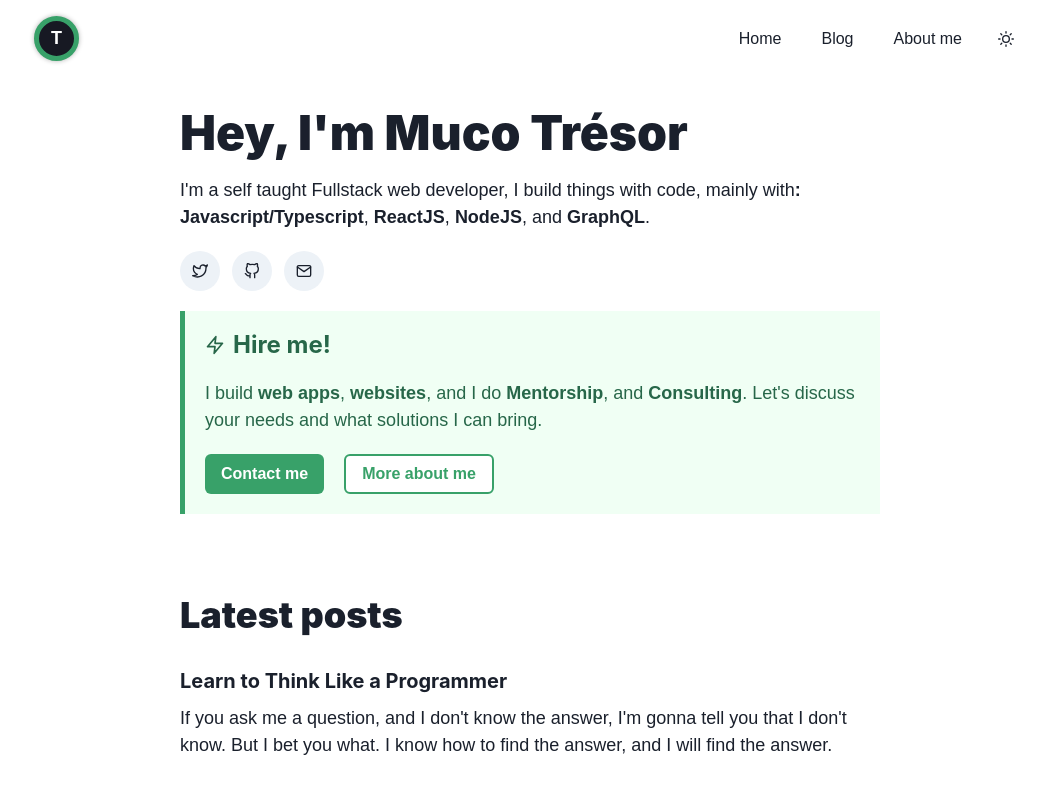
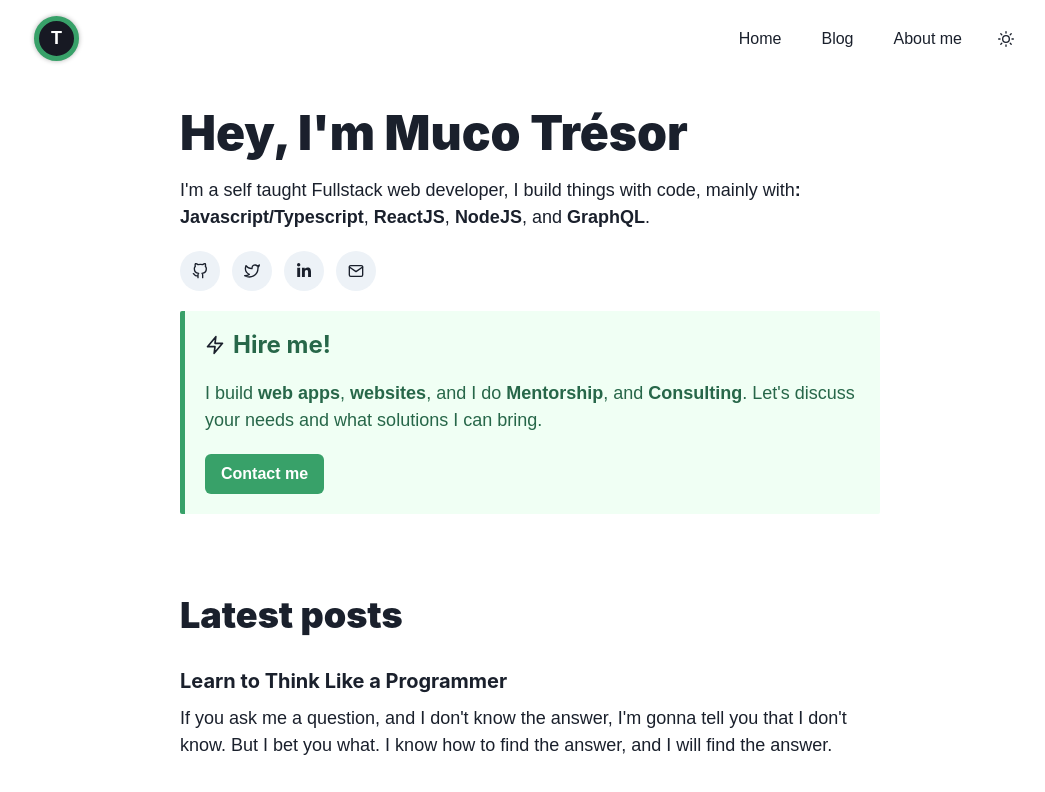
Before and after one commit to muco-rolle/mucotresor.com, a Next.js app: page / in a window 1280 px wide. Shown: the top 792 px of the page, without its empty margins (110-1155 px from the left). Built offline with nearby package versions, Linux system fonts and the light colour scheme; a small style sheet from the web is missing.

Commit message:
feat: change color of the Alert component on the dark mode.

```diff
--- a/src/pages/index.tsx
+++ b/src/pages/index.tsx
@@ -6,6 +6,8 @@ import {
     Icon,
     IconButton,
     Text,
+    Tooltip,
+    useColorModeValue,
     VStack,
 } from '@chakra-ui/react';
 import NextLink from 'next/link';
@@ -17,6 +19,7 @@ import { Routes } from '@config';
 import Link from 'next/link';
 
 import { FiTwitter, FiGithub, FiMail } from 'react-icons/fi';
+import { FaWhatsapp, FaLinkedinIn } from 'react-icons/fa';
 
 type HomePageProps = { posts: Posts };
 const HomePage = ({ posts }: HomePageProps) => {
@@ -45,18 +48,28 @@ const HomePage = ({ posts }: HomePageProps) => {
                             <HStack spacing={3}>
                                 <IconButton
                                     as="a"
+                                    href="https://github.com/muco-rolle"
+                                    aria-label="Github"
+                                    icon={<FiGithub />}
+                                    borderRadius="100%"
+                                />
+
+                                <IconButton
+                                    as="a"
                                     href="https://twitter.com/dev_muco"
                                     aria-label="Twitter"
                                     borderRadius="100%"
                                     icon={<FiTwitter />}
                                 />
+
                                 <IconButton
                                     as="a"
-                                    href="https://github.com/muco-rolle"
-                                    aria-label="Github"
-                                    icon={<FiGithub />}
+                                    href="https://www.linkedin.com/in/muco-tresor-949b131a7/"
+                                    aria-label="Twitter"
                                     borderRadius="100%"
+                                    icon={<FaLinkedinIn />}
                                 />
+
                                 <IconButton
                                     as="a"
                                     href="mailto:mucotresor@gmail.com"
@@ -68,9 +81,13 @@ const HomePage = ({ posts }: HomePageProps) => {
                         </HStack>
                     </Box>
                     <Box
-                        bg="green.50"
+                        borderRadius="sm"
+                        bg={useColorModeValue('green.50', 'green.900')}
                         borderLeft="5px solid"
-                        borderColor="green.500"
+                        borderColor={useColorModeValue(
+                            'green.500',
+                            'green.500'
+                        )}
                         py={5}
                         px={5}
                     >
@@ -85,7 +102,10 @@ const HomePage = ({ posts }: HomePageProps) => {
                                     strokeLinejoin="round"
                                     className="css-1xzrexu"
                                     style={{
-                                        color: '#276648',
+                                        color: useColorModeValue(
+                                            'green.700',
+                                            'green.50'
+                                        ),
                                         fontSize: '20px',
                                         fontWeight: 'bold',
                                     }}
@@ -97,13 +117,21 @@ const HomePage = ({ posts }: HomePageProps) => {
                                 </Icon>
                                 <Heading
                                     as="h3"
-                                    color="green.700"
+                                    color={useColorModeValue(
+                                        'green.700',
+                                        'green.50'
+                                    )}
                                     fontSize="2xl"
                                 >
                                     Hire me!
                                 </Heading>
                             </HStack>
-                            <Text color="green.700">
+                            <Text
+                                color={useColorModeValue(
+                                    'green.700',
+                                    'green.50'
+                                )}
+                            >
                                 I build <b>web apps</b>, <b>websites</b>, and I
                                 do <b>Mentorship</b>, and <b>Consulting</b>.
                                 Let's discuss your needs and what solutions I
@@ -115,7 +143,7 @@ const HomePage = ({ posts }: HomePageProps) => {
                                         Contact me
                                     </Button>
                                 </Link>
-                                <NextLink href={Routes.aboutMe}>
+                                {/* <NextLink href={Routes.aboutMe}>
                                     <Button
                                         bg="white"
                                         color="green.500"
@@ -128,7 +156,7 @@ const HomePage = ({ posts }: HomePageProps) => {
                                     >
                                         More about me
                                     </Button>
-                                </NextLink>
+                                </NextLink> */}
                             </HStack>
                         </VStack>
                     </Box>
--- a/src/theme/index.ts
+++ b/src/theme/index.ts
@@ -11,7 +11,6 @@ export const theme = extendTheme({
             body: {
                 fontFamily: "'HK Grotesk', sans-serif",
                 fontSize: '18px',
-                fontWeight: 'normal',
             },
             // ...prismLightTheme,
             // ...prismDarkTheme,
```
Also changed, not shown: src/components/mdx-components/MDXComponents.tsx (+3 -8 lines).
